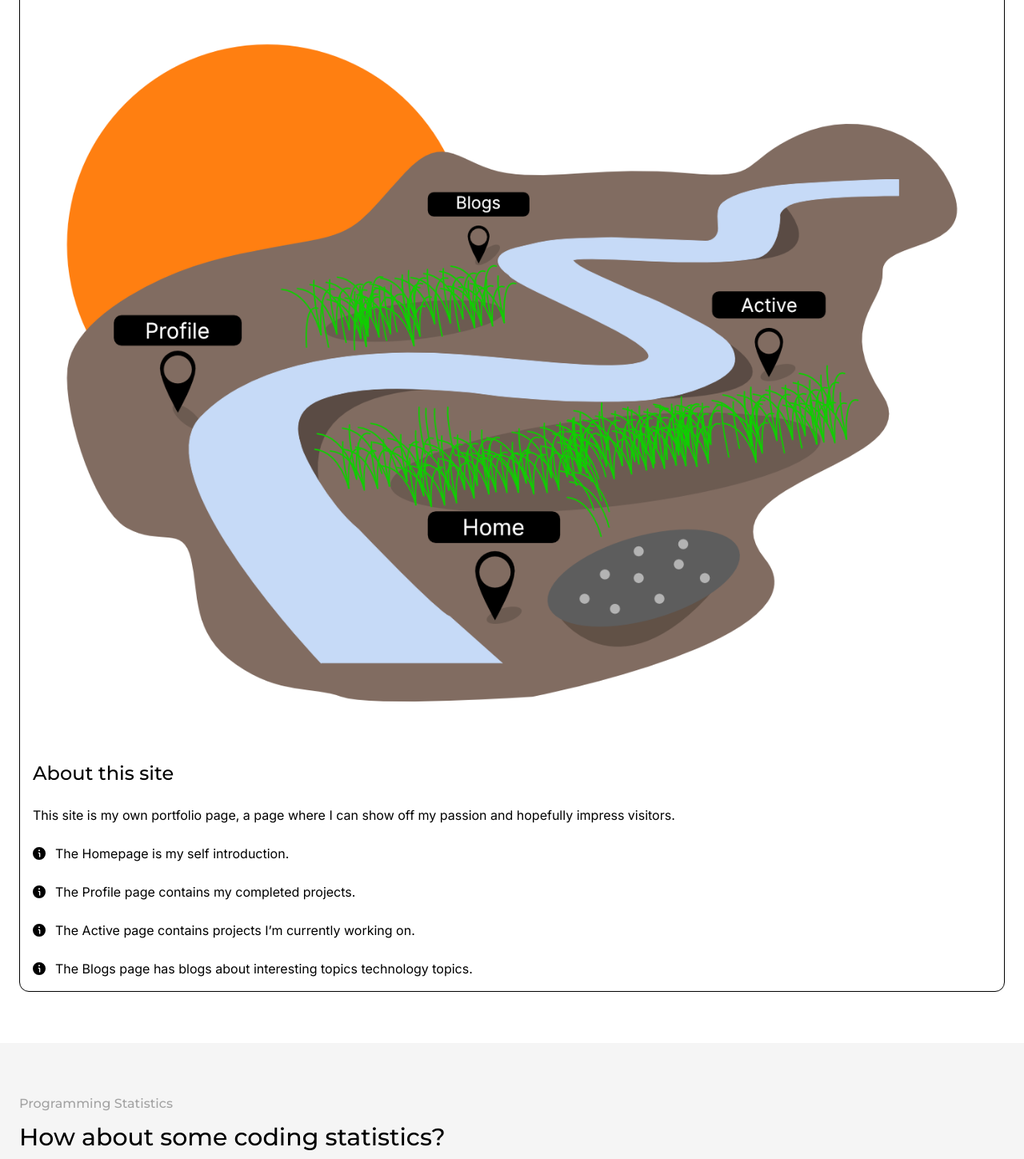
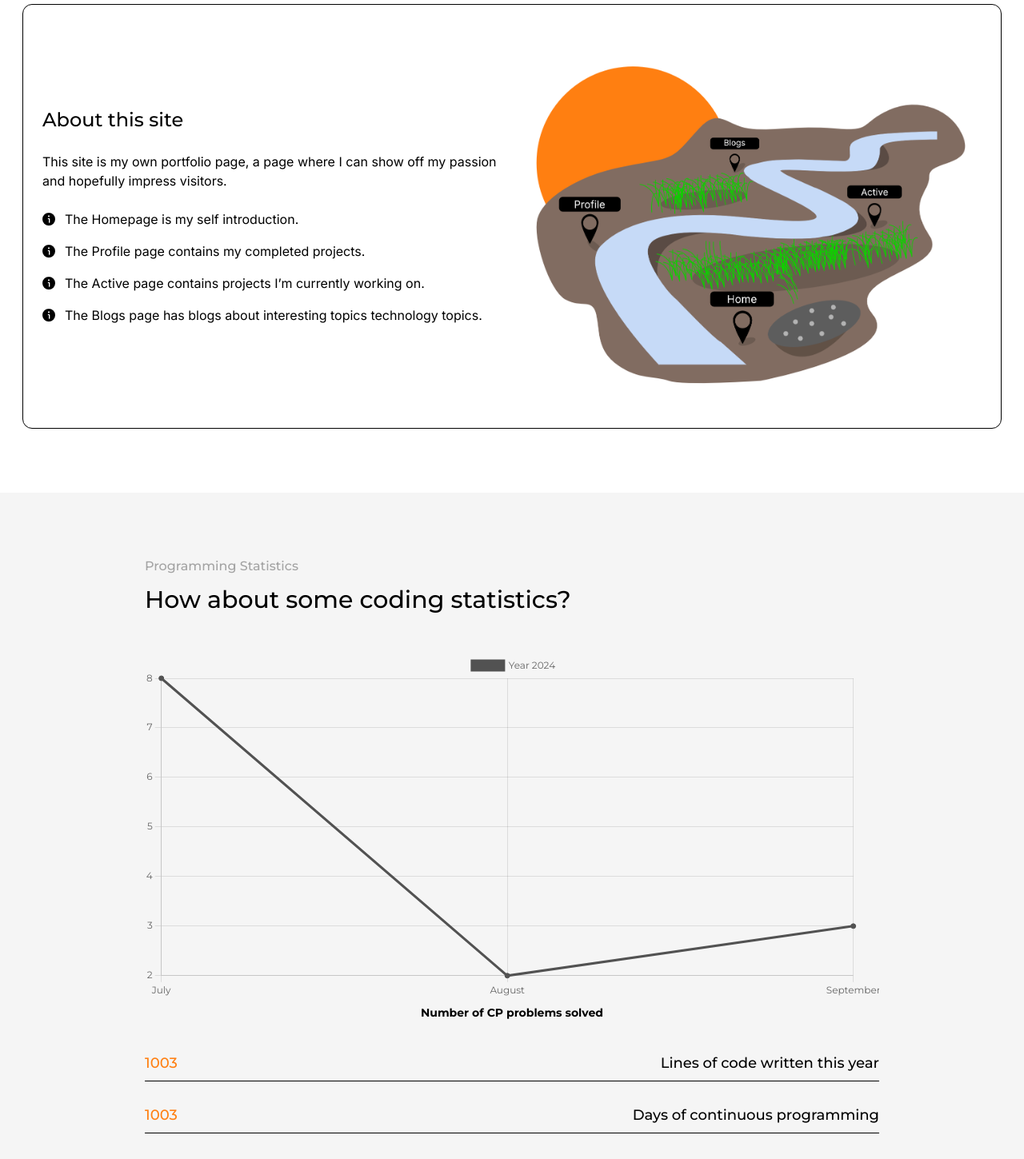
Before and after one commit to Hy-LeTuan/Hy-LeTuan.github.io, a React (Vite) app in the folder personal-profile/: page / in a window 1280 px wide. Shown: the part 1040-2489 px from the top of the page at 80% size. Built offline with nearby package versions, Linux system fonts and the light colour scheme.

Commit message:
update home, portfolio and active to new UI system for 'medium breakpoint

```diff
--- a/personal-profile/src/data/home/checkpoint.json
+++ b/personal-profile/src/data/home/checkpoint.json
@@ -17,7 +17,7 @@
 			"description": "After some time messing around with Python, I decided to complete Harvard’s CS50 course for a better grasp of computer fundamentals."
 		},
 		{
-			"title": "Data Structure & Algorithm",
+			"title": "The infamous DS & A",
 			"description": "During the CS50 course, I was introduced to  new data structures that I’ve never heard of. Apparently the root of the tree is on top now."
 		}
 	]
--- a/personal-profile/src/index.css
+++ b/personal-profile/src/index.css
@@ -44,7 +44,7 @@
 
 	/* Banners */
 	.main-banner {
-		@apply text-white py-16 flex flex-col gap-4 justify-center items-center overflow-hidden lg:py-12 lg:gap-5 xl:py-14;
+		@apply text-white py-16 flex flex-col gap-4 justify-center items-center overflow-hidden md:py-24 lg:py-12 lg:gap-5 xl:py-14;
 	}
 
 	.biography {
@@ -91,7 +91,7 @@
 	}
 
 	.card {
-		@apply px-4 py-8 col-span-1 rounded-xl md:px-3 md:py-3 lg:px-4 lg:py-4;
+		@apply px-4 py-8 md:px-6 col-span-1 rounded-xl;
 	}
 
 	.project-specific-card {
@@ -148,6 +148,10 @@
 		@apply flex flex-col gap-6;
 	}
 
+	.row {
+		@apply w-full flex justify-center items-center;
+	}
+
 	.statistic-row {
 		@apply flex justify-between items-center bg-primary text-white rounded-md px-4 py-1 lg:py-1;
 	}
@@ -165,7 +169,7 @@
 	}
 
 	.section-container {
-		@apply py-16 px-6;
+		@apply py-20 px-7;
 	}
 
 	/* Cluster */
--- a/personal-profile/src/views/Active.jsx
+++ b/personal-profile/src/views/Active.jsx
@@ -46,7 +46,7 @@ function Active() {
 					<h5 className="text-neutral-400">Project List</h5>
 					<h1>Actively worked on projects</h1>
 				</div>
-				<div className="main-section place-items-center mt-12 gap-16">
+				<div className="main-section gap-16 mt-12 place-items-center md:mt-16 md:grid md:grid-cols-2 md:gap-y-16 md:gap-x-5">
 					{projects?.map((project, index) => (
 						<div
 							className={
--- a/personal-profile/src/views/Home.jsx
+++ b/personal-profile/src/views/Home.jsx
@@ -85,9 +85,9 @@ function Home() {
 						Let me <br className="md:hidden" /> show you around
 					</h1>
 				</div>
-				<div className="main-section mt-12">
+				<div className="main-section mt-12 gap-9">
 					<div className="row">
-						<div className="card bg-primary">
+						<div className="card bg-primary md:w-3/4">
 							<header className="flex items-center gap-3">
 								<h2 className="text-white text-left">
 									Who am I
@@ -115,30 +115,28 @@ function Home() {
 							</footer>
 						</div>
 					</div>
+					<div className="row">
 						<div className="card bg-white border-[0.5px] border-black">
+							<div className="m-0 p-0 md:grid md:grid-cols-2 md:gap-x-5 md:place-items-center">
 								<img
 									src="/src/assets/images/about_this_site_illustration.png"
 									alt="about this site illustration"
-							className=""
+									className="md:col-span-1 md:row-start-1 md:col-start-2"
 								/>
-						<header className="mt-6">
-							<h2 className="text-left">About this site</h2>
+								<div className="m-0 p-0 md:col-span-1 md:col-start-1 md:row-start-1">
+									<header className="mt-6 md:mt-0">
+										<h2 className="text-left">
+											About this site
+										</h2>
 									</header>
 									<div className="card-body-single-column mt-6 gap-6">
 										<p className="text-left">
-								This site is my own portfolio page, a page where
-								I can show off my passion and hopefully impress
+											This site is my own portfolio page,
+											a page where I can show off my
+											passion and hopefully impress
 											visitors.
 										</p>
-							<ul className="flex flex-col gap-6">
-								<li className="flex gap-3 items-center justify-start">
-									<img
-										src="/src/assets/page-icons/info.svg"
-										alt=""
-										className="h-4 w-4"
-									/>
-									<p>The Homepage is my self introduction.</p>
-								</li>
+										<ul className="flex flex-col gap-4">
 											<li className="flex gap-3 items-center justify-start">
 												<img
 													src="/src/assets/page-icons/info.svg"
@@ -146,8 +144,8 @@ function Home() {
 													className="h-4 w-4"
 												/>
 												<p>
-										The Profile page contains my completed
-										projects.
+													The Homepage is my self
+													introduction.
 												</p>
 											</li>
 											<li className="flex gap-3 items-center justify-start">
@@ -157,8 +155,8 @@ function Home() {
 													className="h-4 w-4"
 												/>
 												<p>
-										The Active page contains projects I’m
-										currently working on.
+													The Profile page contains my
+													completed projects.
 												</p>
 											</li>
 											<li className="flex gap-3 items-center justify-start">
@@ -168,16 +166,33 @@ function Home() {
 													className="h-4 w-4"
 												/>
 												<p>
-										The Blogs page has blogs about
-										interesting topics technology topics.
+													The Active page contains
+													projects I’m currently
+													working on.
+												</p>
+											</li>
+											<li className="flex gap-3 items-center justify-start">
+												<img
+													src="/src/assets/page-icons/info.svg"
+													alt=""
+													className="h-4 w-4"
+												/>
+												<p>
+													The Blogs page has blogs
+													about interesting topics
+													technology topics.
 												</p>
 											</li>
 										</ul>
 									</div>
 								</div>
 							</div>
+						</div>
+					</div>
+				</div>
 			</section>
 			<section className="section-container bg-neutral-100">
+				<div className="w-full m-0 p-0 md:w-3/4 md:mx-auto">
 					<div className="flex flex-col w-full gap-3">
 						<h5 className="text-neutral-400 text-left">
 							Programming Statistics
@@ -186,9 +201,9 @@ function Home() {
 							How about some coding statistics?
 						</h1>
 					</div>
-				<div className="main-section mt-9">
+					<div className="main-section gap-9 mt-12">
 						<Line data={chartStats} options={options} />
-					<div className="flex flex-col gap-4">
+						<div className="flex flex-col gap-4 md:gap-6">
 							<div className="flex justify-between items-center pt-1 pb-2 border-black border-b-[0.5px]">
 								<h4 className="text-accent">1003</h4>
 								<h4>Lines of code written this year</h4>
@@ -203,6 +218,7 @@ function Home() {
 							</div>
 						</div>
 					</div>
+				</div>
 			</section>
 			<section className="section-container bg-primary">
 				<div className="flex flex-col w-full gap-3">
@@ -214,10 +230,11 @@ function Home() {
 					</h1>
 				</div>
 				<div className="main-section mt-12">
+					<div className="m-0 p-0 md:grid md:grid-cols-2 md:gap-x-5 md:gap-y-8">
 						{checkpoint?.checkpoints.map((c, index) => (
 							<div key={index}>
 								<Disclosure>
-								<div className="flex gap-4 items-center justify-between">
+									<div className="flex gap-4 items-center justify-between md:col-span-1">
 										<img
 											src="/src/assets/mark_location.svg"
 											alt="Location mark icon"
@@ -243,6 +260,7 @@ function Home() {
 							</div>
 						))}
 					</div>
+				</div>
 			</section>
 		</>
 	);
--- a/personal-profile/src/views/Portfolio.jsx
+++ b/personal-profile/src/views/Portfolio.jsx
@@ -115,23 +115,25 @@ function Portfolio() {
 					</h1>
 				</div>
 				<Bar data={typesData} options={options} className="mt-12" />
-				<div className="border-black border-t-1 mt-7 mb-9"></div>
+				<div className="border-black border-t-[0.5px] mt-7 mb-9 md:mt-12 md:mb-14"></div>
+				<div className="m-0 p-0 md:grid md:grid-cols-2 md:gap-x-5 md:place-items-stretch">
 					<div className="card py-2 px-4 bg-neutral-100 border-[0.5px] border-black">
 						<div className="card-body-single-column gap-3">
 							<h2>{stats.finished}</h2>
 							<p className="text-neutral-500">
-							Projects that have been finished with stable main
-							functionalities.
+								Projects that have been finished with stable
+								main functionalities.
 							</p>
 						</div>
 					</div>
-				<div className="card py-2 px-4 bg-primary border-[0.5px] border-black mt-7">
+					<div className="card py-2 px-4 bg-primary border-[0.5px] border-black mt-7 md:mt-0">
 						<div className="card-body-single-column gap-3">
 							<h2 className="text-white">{stats.finished}</h2>
 							<p className="text-neutral-400">
-							Projects that have been finished with stable main
-							functionalities.
+								Projects that have been finished with stable
+								main functionalities.
 							</p>
+						</div>
 					</div>
 				</div>
 			</section>
@@ -142,7 +144,7 @@ function Portfolio() {
 						Brief summary of all projects
 					</h1>
 				</div>
-				<div className="main-section gap-16 mt-12 place-items-center">
+				<div className="main-section gap-16 mt-12 place-items-center md:mt-16 md:grid md:grid-cols-2 md:gap-y-16 md:gap-x-5">
 					{projects?.map((project, index) => (
 						<div
 							className={
@@ -201,7 +203,7 @@ function Portfolio() {
 					))}
 				</div>
 
-				<div className="my-12 border-1 border-white"></div>
+				<div className="my-20 border-1 border-white"></div>
 				<div className="flex flex-col w-full gap-3">
 					<h5 className="text-neutral-400 text-left">
 						Certificate showcase
@@ -210,7 +212,7 @@ function Portfolio() {
 						Earned Certificates
 					</h1>
 				</div>
-				<div className="main-section mt-12 gap-8 place-items-center">
+				<div className="main-section mt-12 gap-8 place-items-center md:mt-16 md:grid md:grid-cols-2 md:gap-y-16 md:gap-x-5">
 					{certs?.map((cert, index) => (
 						<div
 							className={
```
Lines whose indentation alone changed are shown as unchanged.
